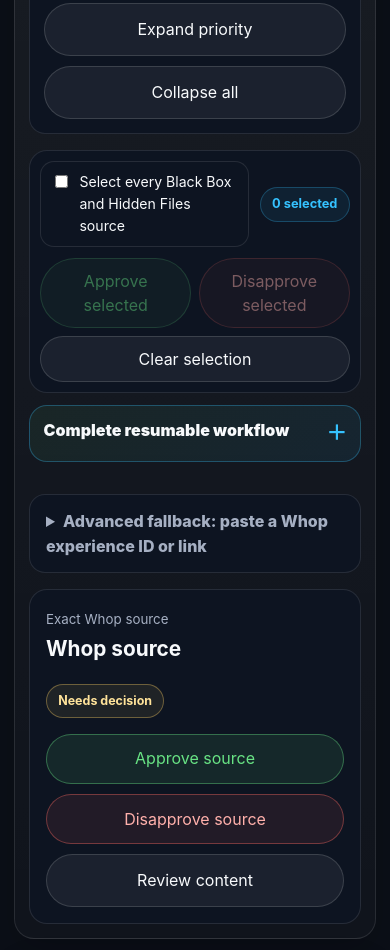
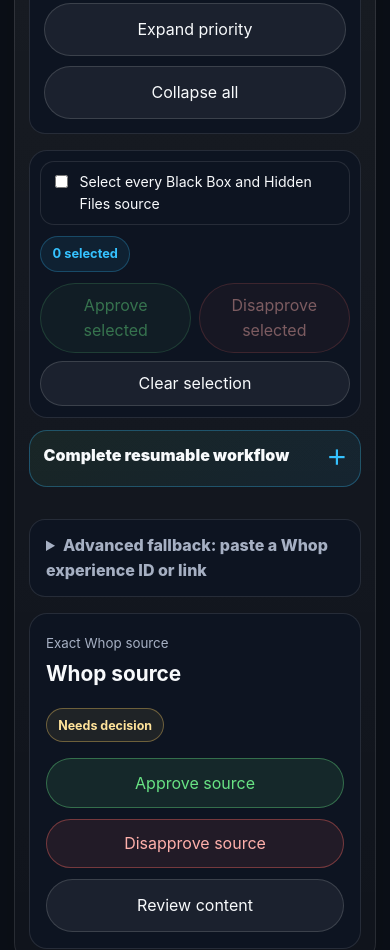
Before and after one commit to UglyGameFace/SniperPlug-Site, a website: page control-center/index.html in a window 390 px wide. Shown: the part 2032-2982 px from the top of the page. Drawn offline with Linux system fonts and the light colour scheme; no server answers.

Commit message:
Stack narrow Control Center actions without collisions

```diff
--- a/assets/css/control-center-hardening.css
+++ b/assets/css/control-center-hardening.css
@@ -76,6 +76,9 @@
   .import-bar,.editor-actions{padding-top:.85rem;box-shadow:none;backdrop-filter:none}
 }
 @media(max-width:480px){
+  .bulk-selection-bar{grid-template-columns:1fr}
+  .bulk-selection-bar>.rights-check,.bulk-selection-bar>.selection-count,.bulk-selection-bar>.button-row{grid-column:1}
+  .selection-count{justify-self:start}
   .source-browser-tools .button-row,.bulk-job-panel .button-row,.button-row,.decision-row,.editor-actions{
     display:grid;
     grid-template-columns:1fr;
```
